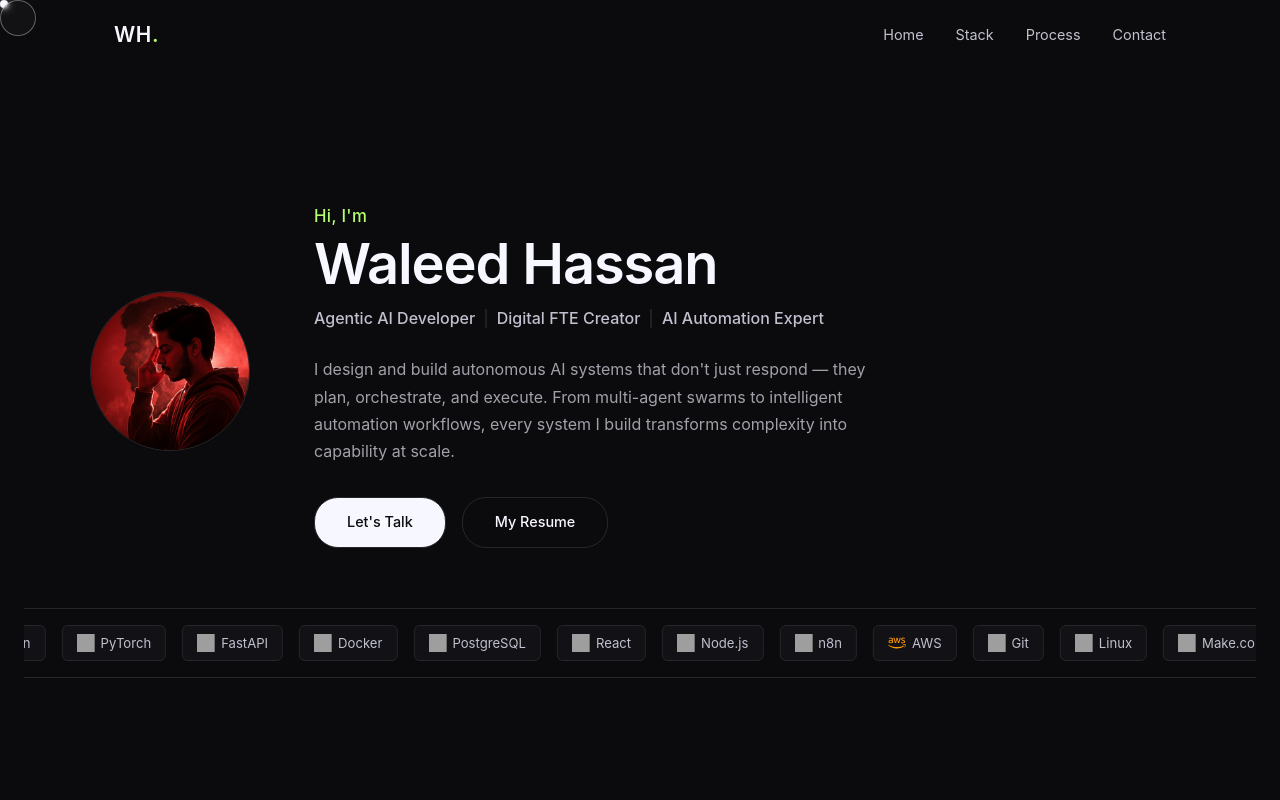
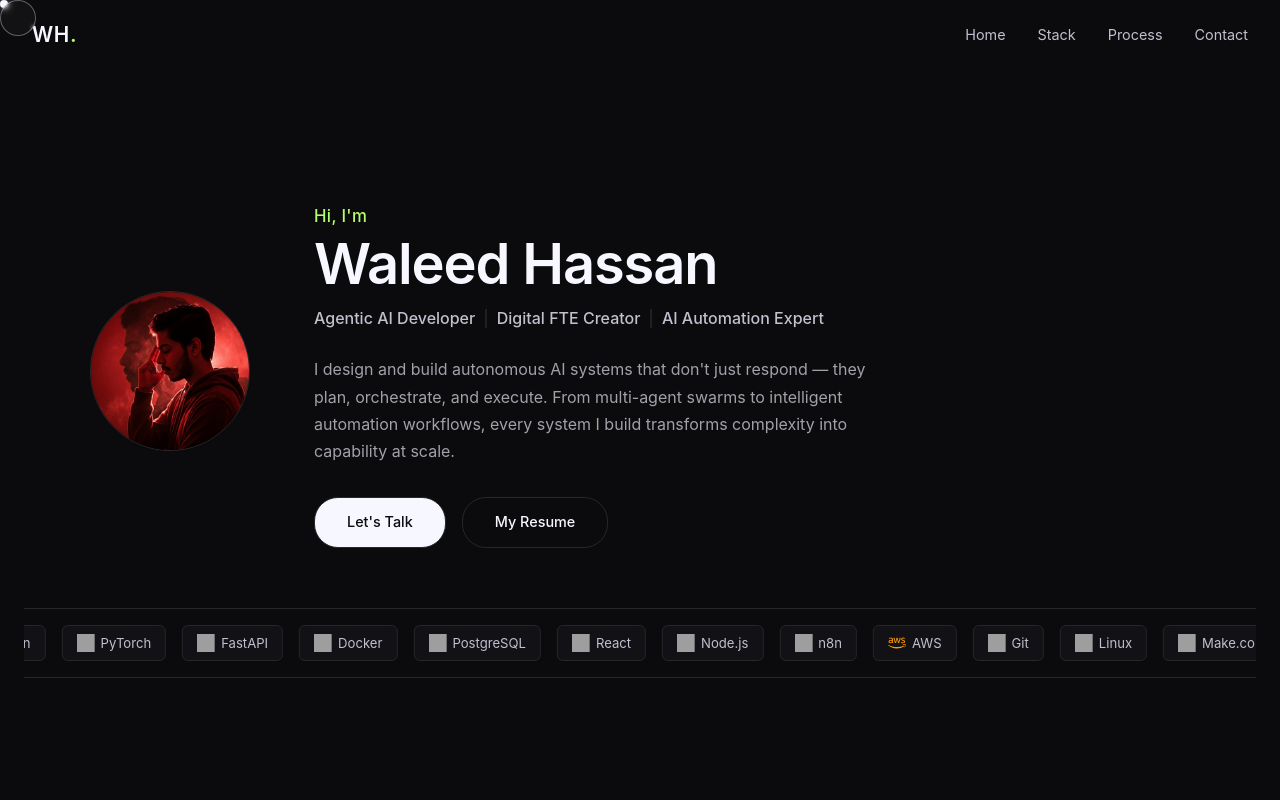
Before and after one commit to waleed260/waleed-portfolio, a React (Vite) app: page / in a window 1280 px wide. Shown: the top 800 px of the page. Built offline with nearby package versions, Linux system fonts and the light colour scheme; grey boxes are pictures that could not be loaded.

Commit message:
Revert nav width changes, keep cursor fixes

```diff
--- a/src/App.css
+++ b/src/App.css
@@ -114,13 +114,9 @@ a { color: var(--text); text-decoration: none; }
 /* ─── Nav ─── */
 .nav {
   position: fixed; top: 0; left: 0; right: 0; height: 70px;
-  z-index: 100;
+  display: flex; align-items: center; justify-content: space-between;
+  padding: 0 2rem; z-index: 100;
   transition: background 0.3s ease;
-}
-.nav-inner {
-  max-width: 1100px; margin: 0 auto; height: 100%;
-  display: flex; align-items: center; justify-content: space-between;
-  padding: 0 24px;
 }
 .nav.scrolled { background: rgba(11, 11, 13, 0.85); backdrop-filter: blur(12px); border-bottom: 1px solid var(--border); }
 .nav-logo { font-size: 1.3rem; font-weight: 600; letter-spacing: 0.03em; }
--- a/src/App.jsx
+++ b/src/App.jsx
@@ -114,7 +114,6 @@ function Nav() {
 
   return (
     <nav className={`nav ${scrolled ? 'scrolled' : ''}`}>
-      <div className="nav-inner">
       <a href="#hero" className="nav-logo">WH<span className="dot">.</span></a>
       <button className={`nav-toggle ${open ? 'open' : ''}`} onClick={() => setOpen(!open)}>
         <span /><span /><span />
@@ -124,7 +123,6 @@ function Nav() {
           <li key={l}><a href={`#${l.toLowerCase()}`} onClick={() => setOpen(false)}>{l}</a></li>
         ))}
       </ul>
-      </div>
     </nav>
   )
 }
```
Lines whose indentation alone changed are shown as unchanged.
